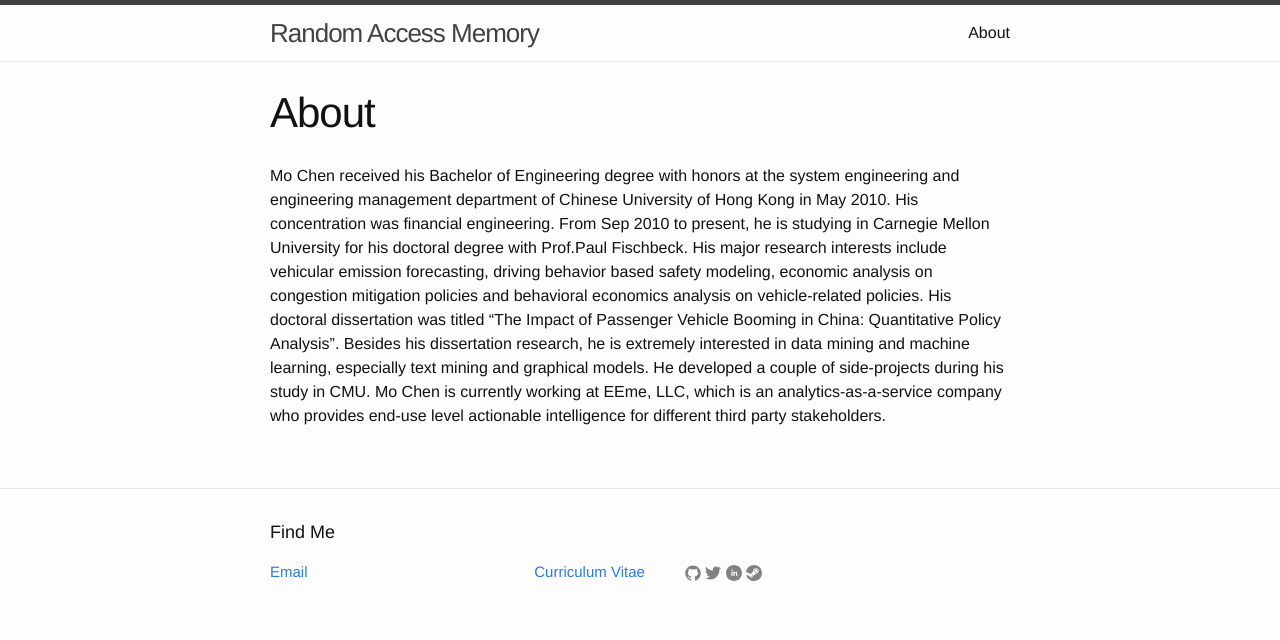
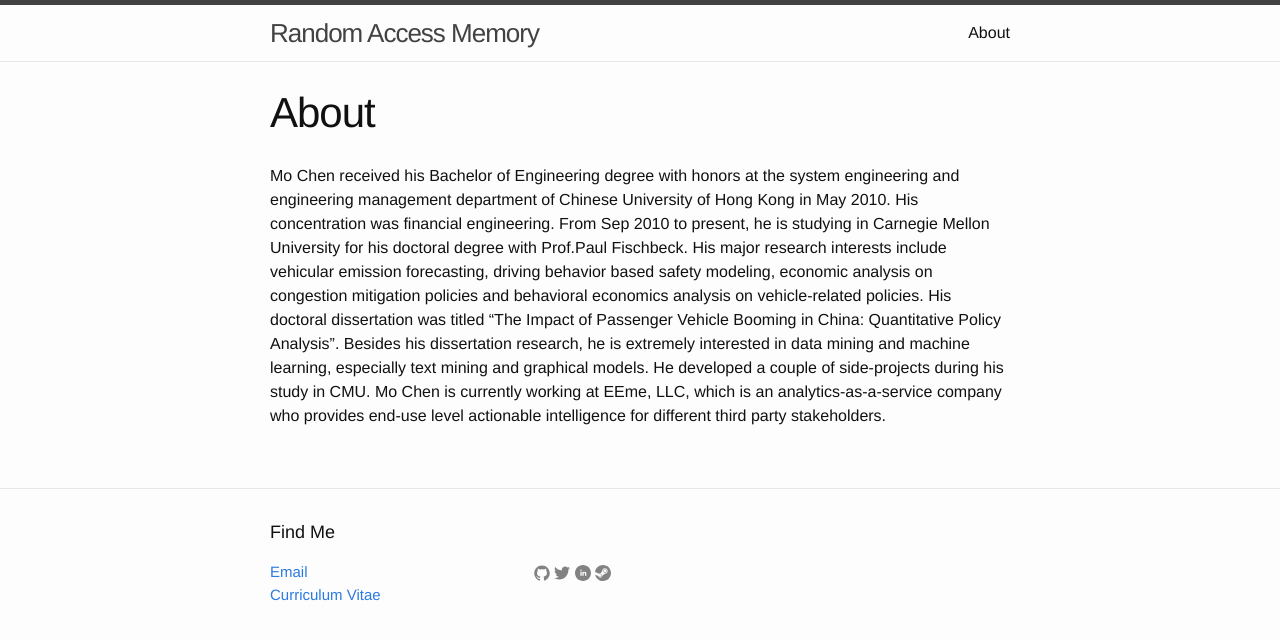
Before and after one commit to HAHAHANIBAL/HAHAHANIBAL.github.io, a Jekyll site: the page built from about.md, in a window 1280 px wide. Shown: the top 640 px of the page. Built offline with Jekyll 4.4.1, drawn with Linux system fonts in a browser that asks for light colours.

Commit message:
Update footer.html

```diff
--- a/_includes/footer.html
+++ b/_includes/footer.html
@@ -7,15 +7,12 @@
     <div class="footer-col-wrapper">
       <div class="footer-col footer-col-1">
         <ul class="contact-list">
-          <a href="mailto:{{ site.email }}">Email</a>
+          <li><a href="mailto:{{ site.email }}">Email</a></li>
+          <li><a href="http://example.com/files/myfile.pdf" target="_blank">Curriculum Vitae</a></li>
         </ul>
       </div>
 
       <div class="footer-col footer-col-2">
-        <a href="http://example.com/files/myfile.pdf" target="_blank">Curriculum Vitae</a>
-      </div>
-
-      <div class="footer-col footer-col-3">
         <ul class="social-media-list">
           {% if site.github_username %}
           <li>
```
